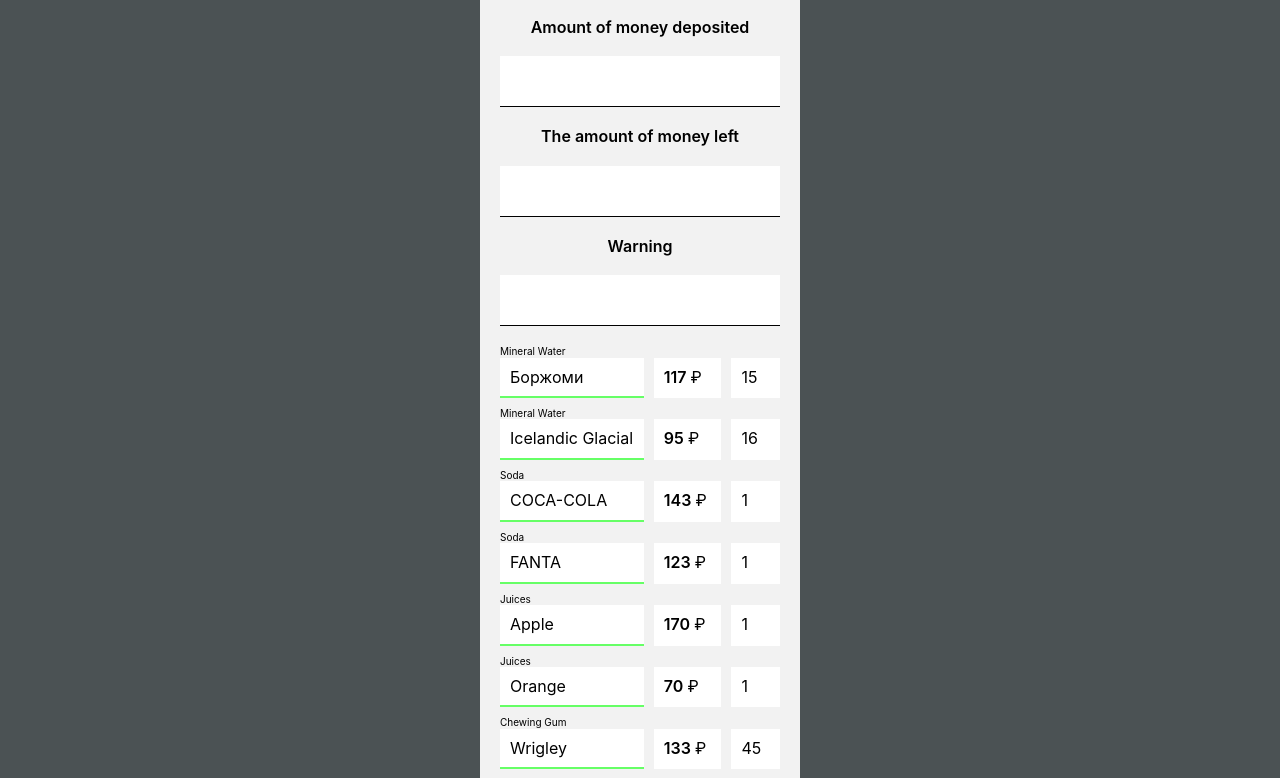
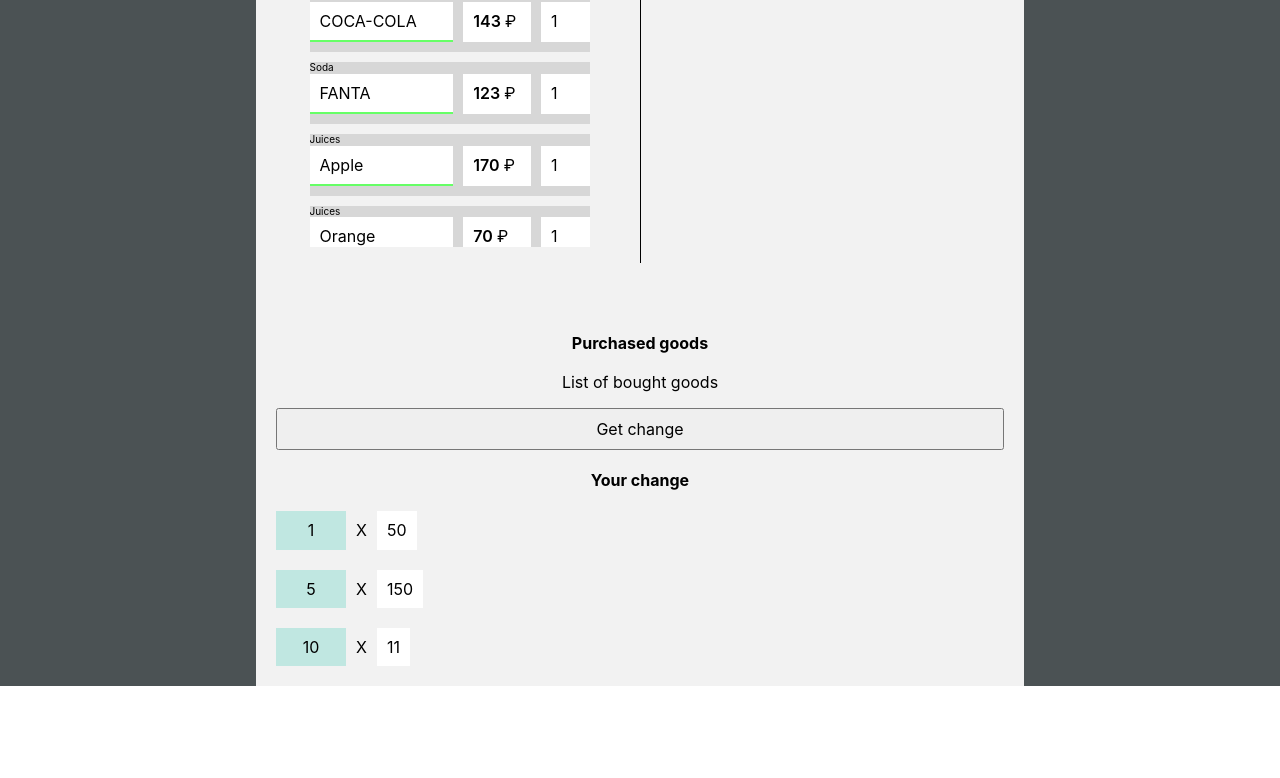
Before and after one commit to Andrew-Sparrow/renue-test, a React (Create React App) app: page / in a window 1280 px wide. Shown: the part 520-1298 px from the top of the page. After the commit the page ends 1206 px from the top, so only its background shows below. Built offline with nearby package versions, Linux system fonts and the light colour scheme.

Commit message:
overflow-y was added for purchase block

```diff
--- a/package.json
+++ b/package.json
@@ -2,6 +2,7 @@
   "name": "renue-test",
   "version": "0.1.0",
   "private": true,
+  "homepage": "https://andrew-sparrow.github.io/renue-test",
   "dependencies": {
     "@testing-library/jest-dom": "^5.16.5",
     "@testing-library/react": "^13.4.0",
@@ -15,7 +16,8 @@
     "start": "react-scripts start",
     "build": "react-scripts build",
     "test": "react-scripts test",
-    "eject": "react-scripts eject"
+    "eject": "react-scripts eject",
+    "deploy": "gh-pages -d build"
   },
   "eslintConfig": {
     "extends": [
@@ -36,6 +38,7 @@
     ]
   },
   "devDependencies": {
+    "gh-pages": "^4.0.0",
     "nanoid": "^4.0.0",
     "sass": "^1.57.1"
   }
--- a/src/components/app/app.scss
+++ b/src/components/app/app.scss
@@ -1,3 +1,6 @@
+$tablet-width: 768px;
+
+
 .App {
   text-align: center;
   background-color: #4b5254;
@@ -25,7 +28,8 @@
 }
 
 .deposit,
-.money {
+.money,
+.purchased {
   width: 280px;
 }
 
@@ -95,6 +99,8 @@
 
 .product {
   margin-bottom: 10px;
+  background-color: #d7d7d7;
+  padding-bottom: 10px;
 
   &__wrapper {
     display: flex;
@@ -146,8 +152,41 @@
   }
 }
 
+.product:hover {
+  background-color: #a1a1a1;
+  cursor: pointer;
+}
+
 .goods {
   list-style: none;
+  overflow-y: auto;
+  height: 300px;
 }
 
-.purchased {}
+@media (min-width: $tablet-width) {
+  .main {
+    width: $tablet-width;
+  }
+
+  .deposit {
+    border-right: 1px solid #000;
+    padding-right: 50px;
+
+    &__info {
+      margin-bottom: 10px;
+    }
+  }
+
+  .money {
+    padding-left: 50px;
+  }
+
+  .purchased {
+    width: $tablet-width;
+    margin-top: 50px;
+  }
+
+  .goods {
+    height: 400px;
+  }
+}
--- a/src/components/deposit/deposit.jsx
+++ b/src/components/deposit/deposit.jsx
@@ -4,12 +4,11 @@
 export function Deposit(props) {
   return (
     <div className='deposit'>
-      <p className='deposit__info'>Amount of money deposited</p>
-      <p className='deposit__value'>{}</p>
-      <p className='deposit__info'>The amount of money left</p>
+      <p className='deposit__info'>Your Balance</p>
       <p className='deposit__value'>{}</p>
       <p className='deposit__info deposit__info--warning'>Warning</p>
       <p className='deposit__value'>{}</p>
+      <h4>List of Goods</h4>
       <Goods/>
     </div>
   );
--- a/src/components/main/main.jsx
+++ b/src/components/main/main.jsx
@@ -10,8 +10,8 @@
     <main className='main'>
       <h1 className='main__title'>Vending Machine</h1>
       <div className='wrapper'>
+        <Deposit />
         <Money />
-        <Deposit />
       </div>
       <Purchased />
     </main>
--- a/src/components/purchased/purchased.jsx
+++ b/src/components/purchased/purchased.jsx
@@ -4,6 +4,7 @@
 
 export function Purchased(props) {
   return (
+    <div className="wrapper">
     <div className='purchased'>
       <div>
         <h4>Purchased goods</h4>
@@ -16,6 +17,7 @@
         <h4>Your change</h4>
         <ChangeList />
       </div>
+      </div>
     </div>
   );
 }
```
Also changed, not shown: 2 other files (tests, documents, lock files or other folders).
